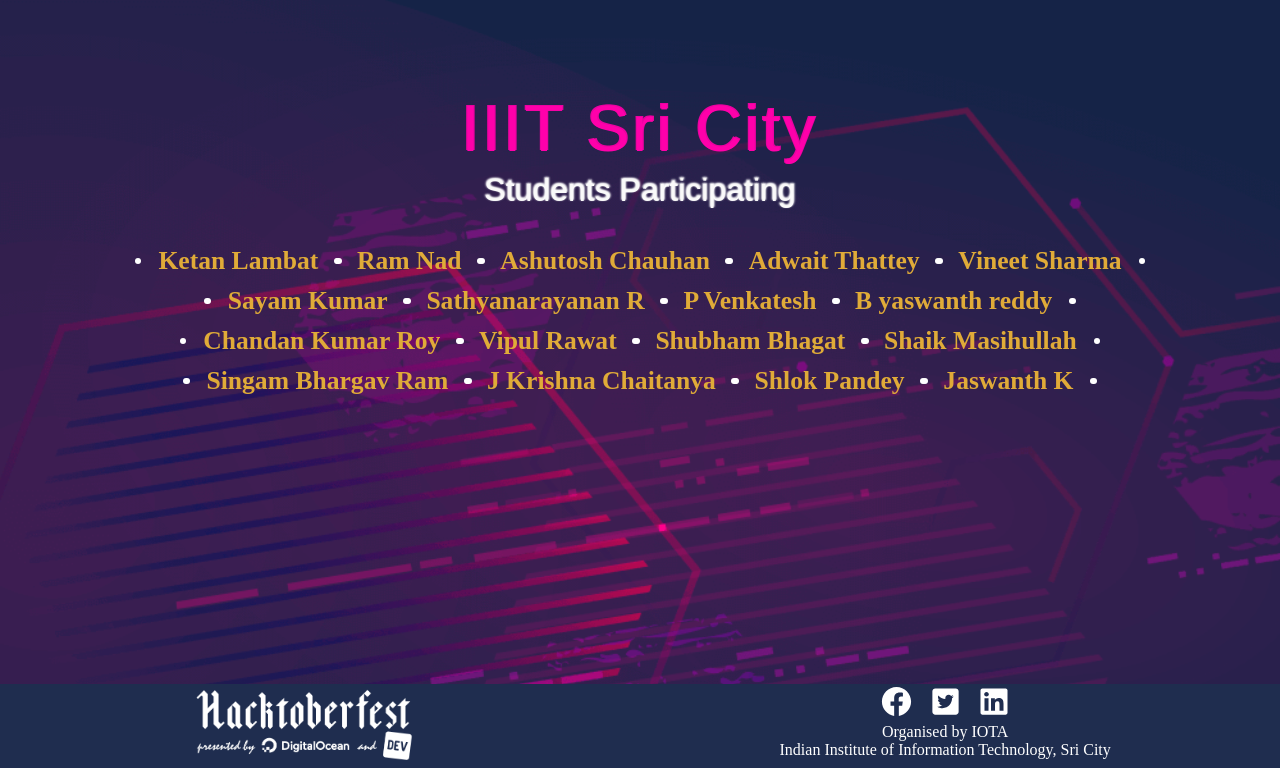
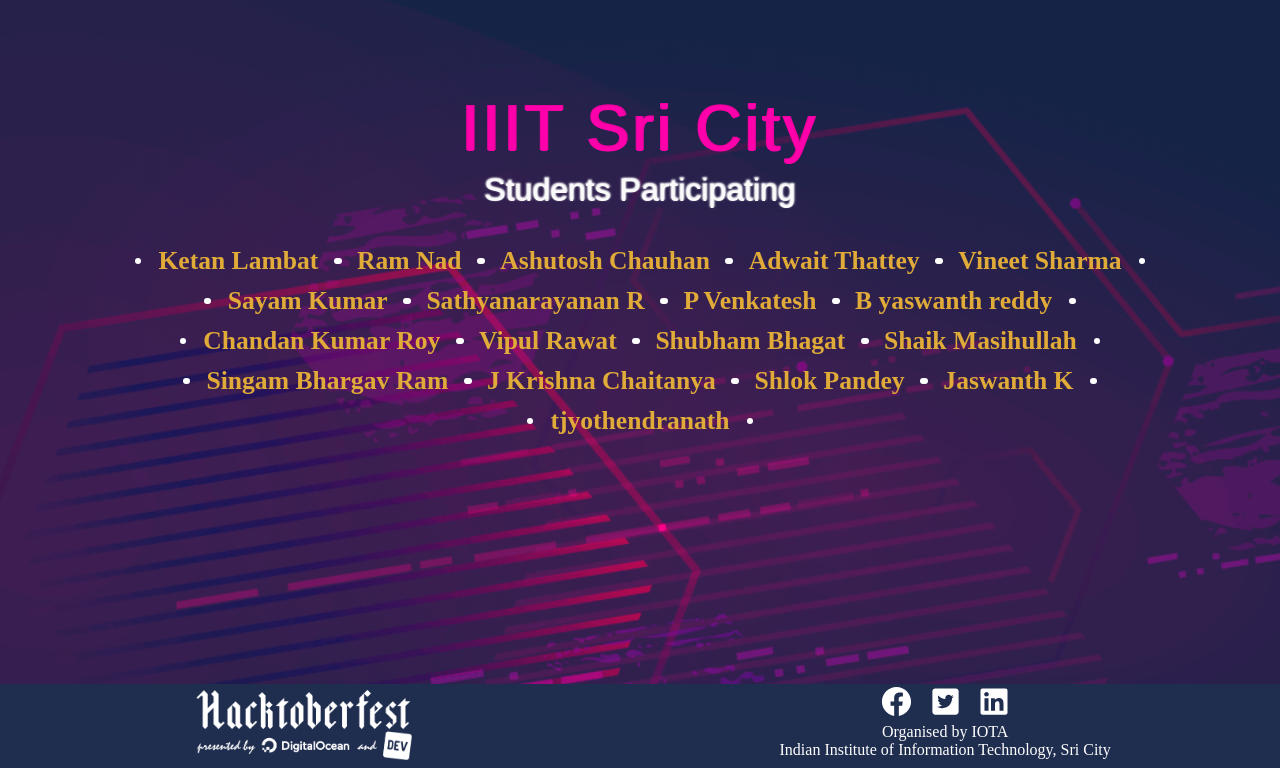
Before and after one commit to Project-Club-IIITS/hacktoberfest2019-participants, a Jekyll site: the page index.html, which Jekyll copies as it is, in a window 1280 px wide, cut to the strip 132-900 px from the top of the page. Built offline with Jekyll 4.4.1, drawn with Linux system fonts in a browser that asks for light colours; some web fonts are replaced.

Commit message:
tjyothendranath

```diff
--- a/index.html
+++ b/index.html
@@ -63,6 +63,7 @@
                 <li><a href="https://github.com/chaitanya531">J Krishna Chaitanya</a></li>
                 <li><a href="https://github.com/b30wulffz">Shlok Pandey</a></li>
                 <li><a href="https://github.com/JazzKriss21">Jaswanth K</a></li>
+                <li><a href="https://github.com/jyothendranath">tjyothendranath</a></li>
 
             </ul>
         </div>
```
